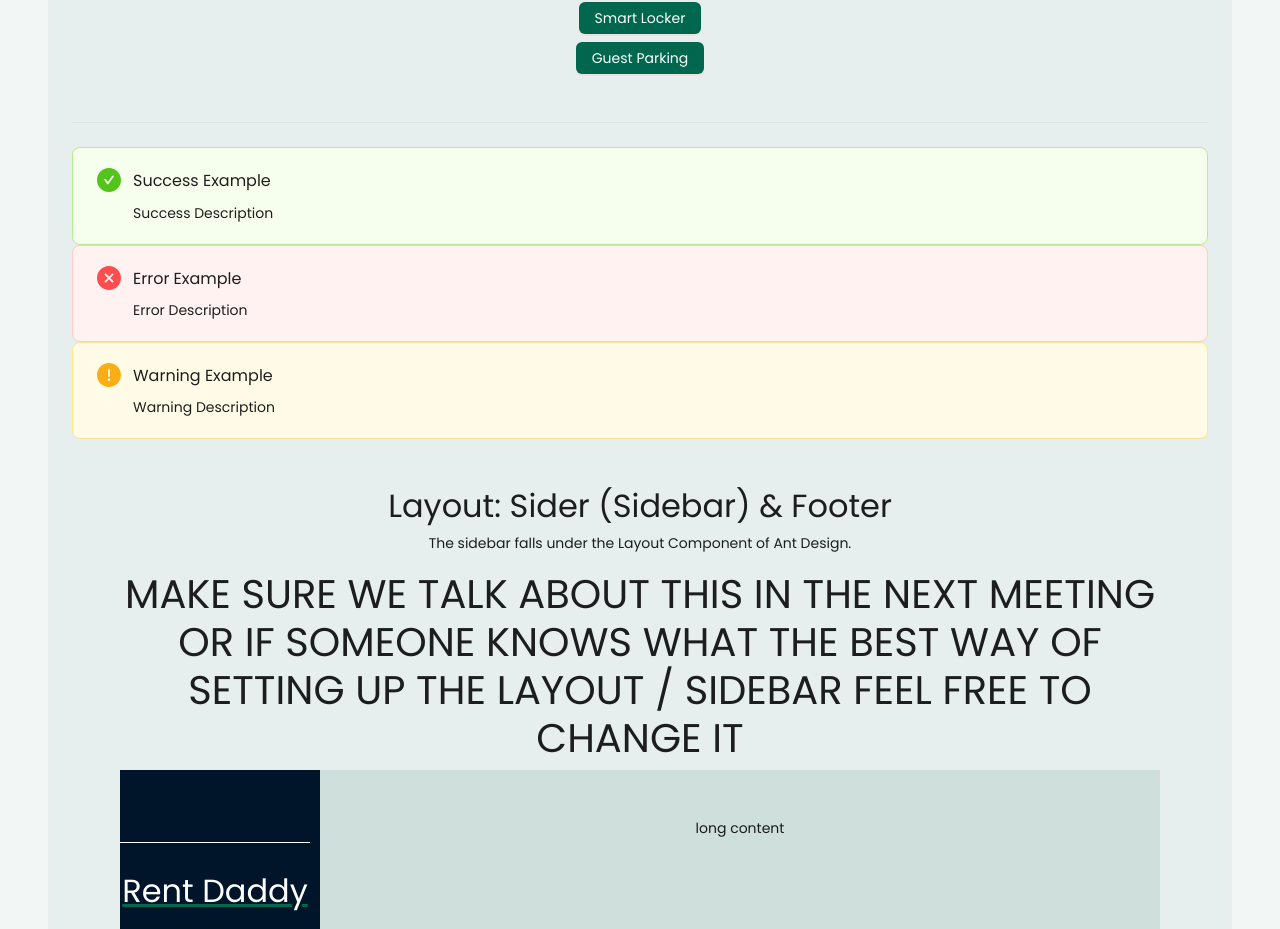
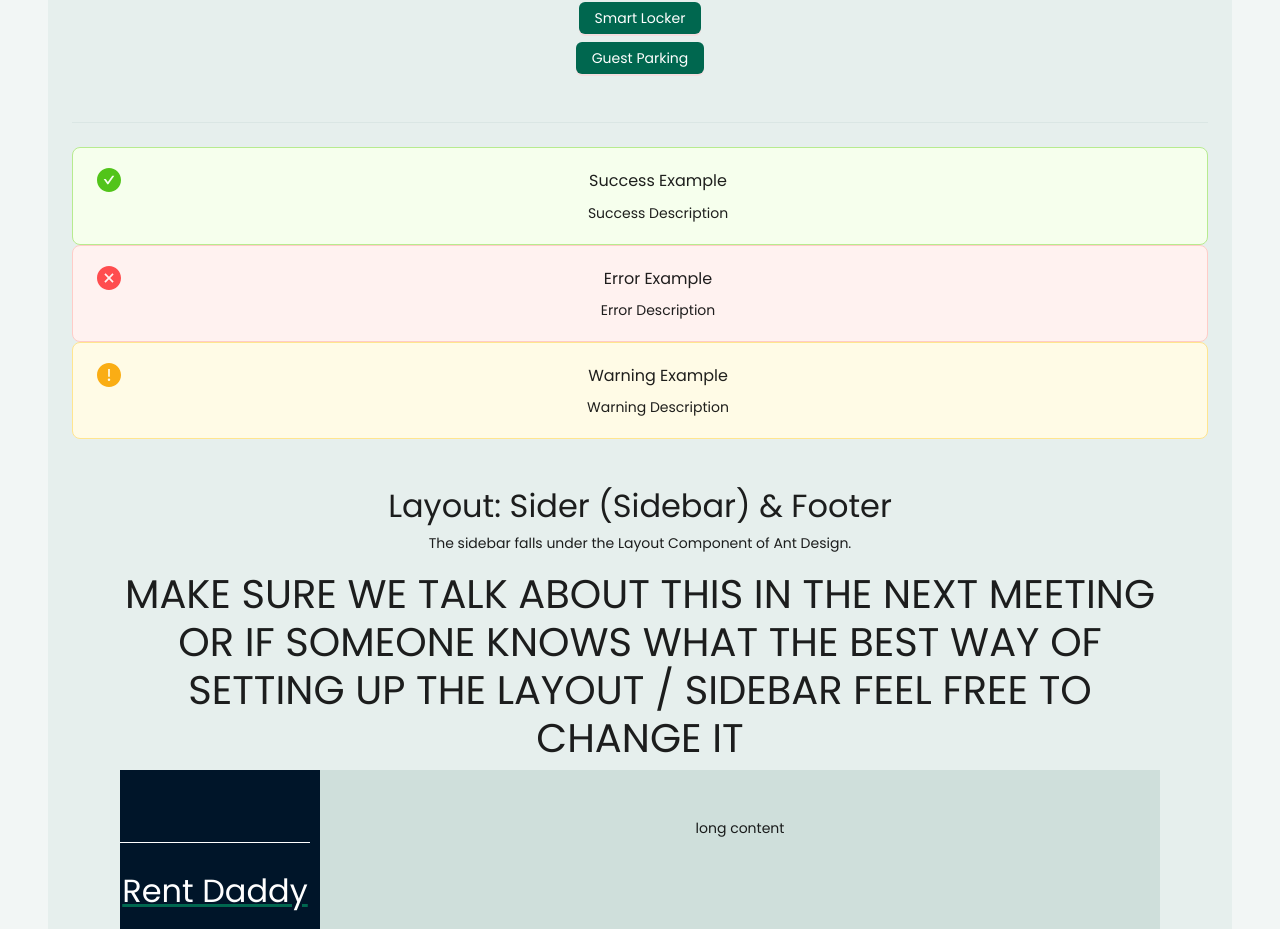
Before and after one commit to reematcs/RentDaddy, a React (Vite) app in the folder frontend/app/: page /reusable-components in a window 1280 px wide. Shown: the part 768-1697 px from the top of the page. Built offline with nearby package versions, Linux system fonts and the light colour scheme; no server answers.

Commit message:
centered text for alert components

```diff
--- a/frontend/app/src/components/reusableComponents/AlertComponent.tsx
+++ b/frontend/app/src/components/reusableComponents/AlertComponent.tsx
@@ -1,17 +1,17 @@
-import React from "react"
-import { Alert } from "antd"
+import React from "react";
+import { Alert } from "antd";
 
 const AlertComponent = (props: any) => {
     return (
         <>
             <Alert
+                className="text-center"
                 message={props.title}
                 description={props.description}
                 type={props.type}
-        showIcon
-      ></Alert>
+                showIcon></Alert>
         </>
-  )
-}
+    );
+};
 
-export default AlertComponent
+export default AlertComponent;
```
Lines whose indentation alone changed are shown as unchanged.
